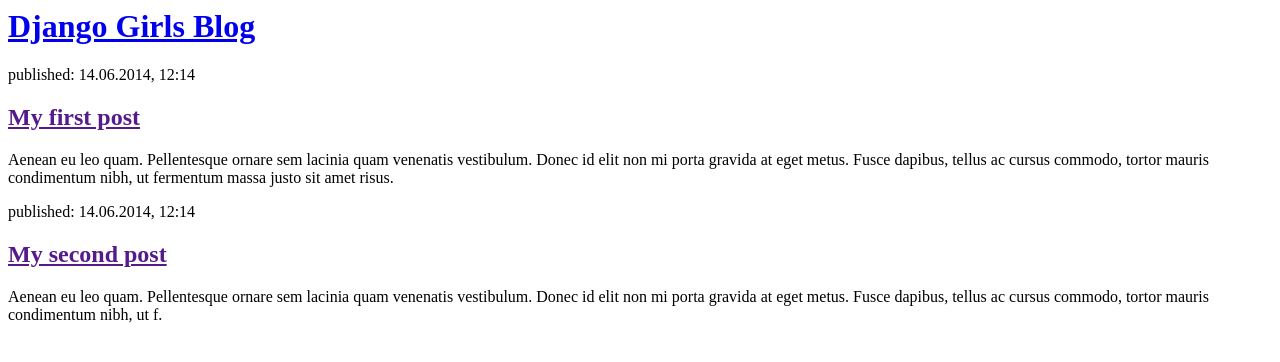
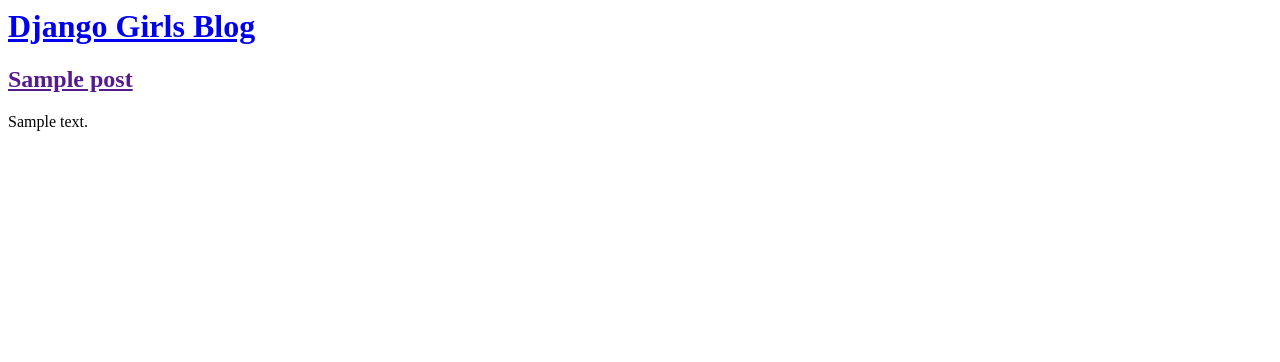
Before and after one commit to ntlchow/ntlchow, a Django app: page / in a window 1280 px wide. Shown: the top 362 px of the page. Run offline with Django 3.2, Linux system fonts and the light colour scheme; tables that the repository leaves empty hold one stand-in row (values such as "Sample post").

Commit message:
Modified templates to display posts from database.

```diff
--- a/blog/models.py
+++ b/blog/models.py
@@ -8,7 +8,7 @@
     title = models.CharField(max_length=200)
     text = models.TextField()
     created_date = models.DateTimeField(default=timezone.now)
-    publsihed_date = models.DateTimeField(blank=True, null=True)
+    published_date = models.DateTimeField(blank=True, null=True)
 
     def publish(self):
         self.published_date = timezone.now()
--- a/blog/templates/blog/post_list.html
+++ b/blog/templates/blog/post_list.html
@@ -7,16 +7,12 @@
             <h1><a href="/">Django Girls Blog</a></h1>
         </div>
 
-        <div>
-            <p>published: 14.06.2014, 12:14</p>
-            <h2><a href="">My first post</a></h2>
-            <p>Aenean eu leo quam. Pellentesque ornare sem lacinia quam venenatis vestibulum. Donec id elit non mi porta gravida at eget metus. Fusce dapibus, tellus ac cursus commodo, tortor mauris condimentum nibh, ut fermentum massa justo sit amet risus.</p>
-        </div>
+        {% for post in posts %}
+            <div>
+                <h2><a href="">{{ post.title }}</a></h2>
+                <p>{{ post.text|linebreaksbr }}</p>
+            </div>
+        {% endfor %}
 
-        <div>
-            <p>published: 14.06.2014, 12:14</p>
-            <h2><a href="">My second post</a></h2>
-            <p>Aenean eu leo quam. Pellentesque ornare sem lacinia quam venenatis vestibulum. Donec id elit non mi porta gravida at eget metus. Fusce dapibus, tellus ac cursus commodo, tortor mauris condimentum nibh, ut f.</p>
-        </div>
     </body>
 </html>
--- a/blog/views.py
+++ b/blog/views.py
@@ -1,4 +1,9 @@
 from django.shortcuts import render
+from django.utils import timezone
+from .models import Post
 
 def post_list(request):
-    return render(request, 'blog/post_list.html',{})
+   # posts = Post.objects.filter(published_date__lte=timezone.now()).order_by('published_date')
+    posts = Post.objects.all().order_by('published_date')
+
+    return render(request, 'blog/post_list.html', {'posts': posts})
```
